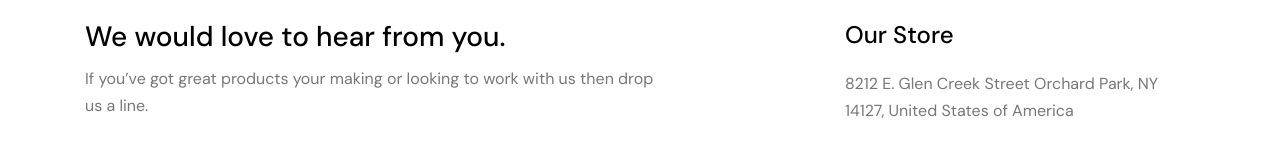
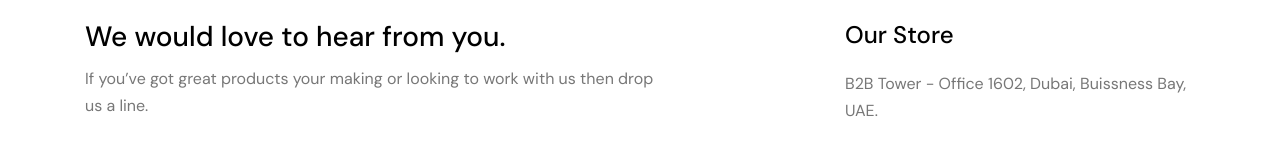
Before and after one commit to Somar-sabe/shisha, a Next.js app: page /contact in a window 1280 px wide. Shown: the part 439-588 px from the top of the page. Built offline with nearby package versions, Linux system fonts and the light colour scheme.

Commit message:
syurysapfiiposdadssssssaaaasdawsasdr

```diff
--- a/src/data/Common.js
+++ b/src/data/Common.js
@@ -26,7 +26,7 @@ const Logo = {
 }
 
 const StoreInfo = {
-    address: "8212 E. Glen Creek Street Orchard Park, NY 14127, United States of America",
+    address: "B2B Tower - Office 1602, Dubai, Buissness Bay, UAE.",
     phone: "+971 55 429 1019",
     email: "Info@holster-tobacco.com",
     opening: {
```
